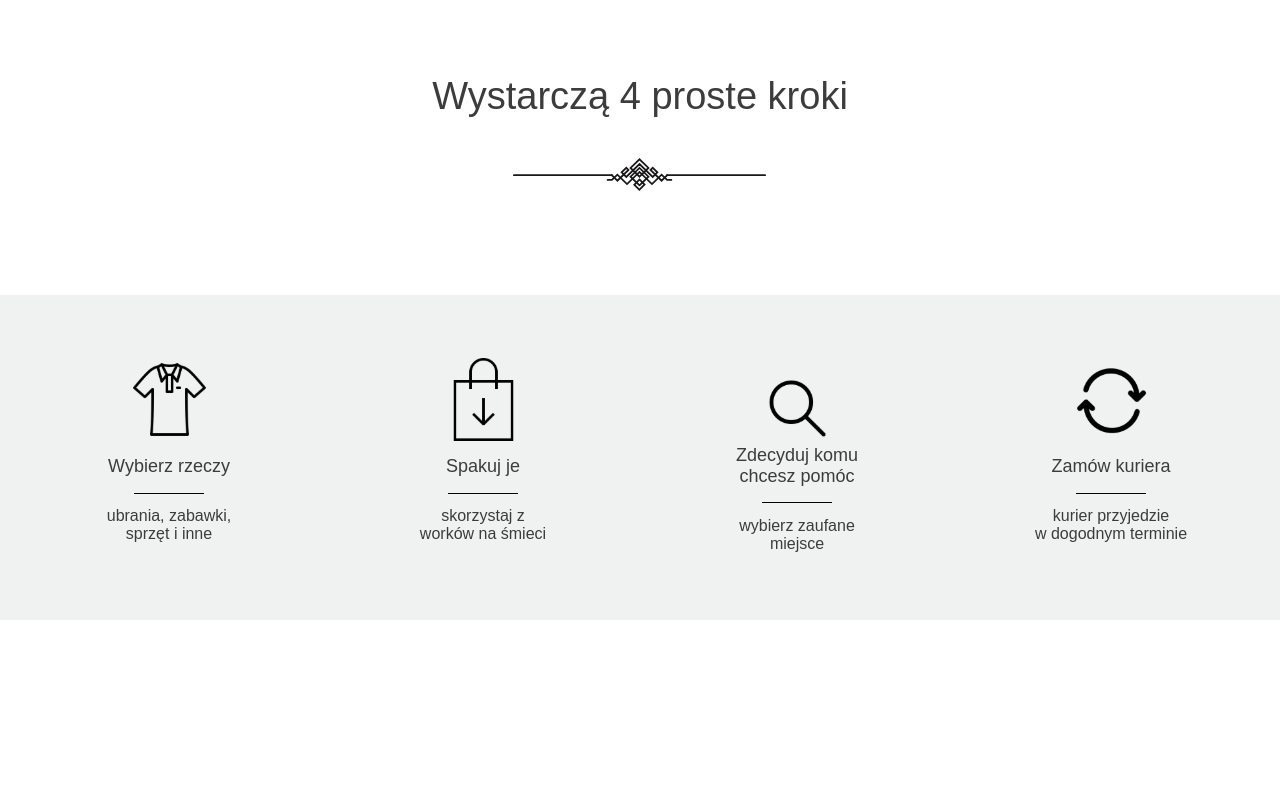
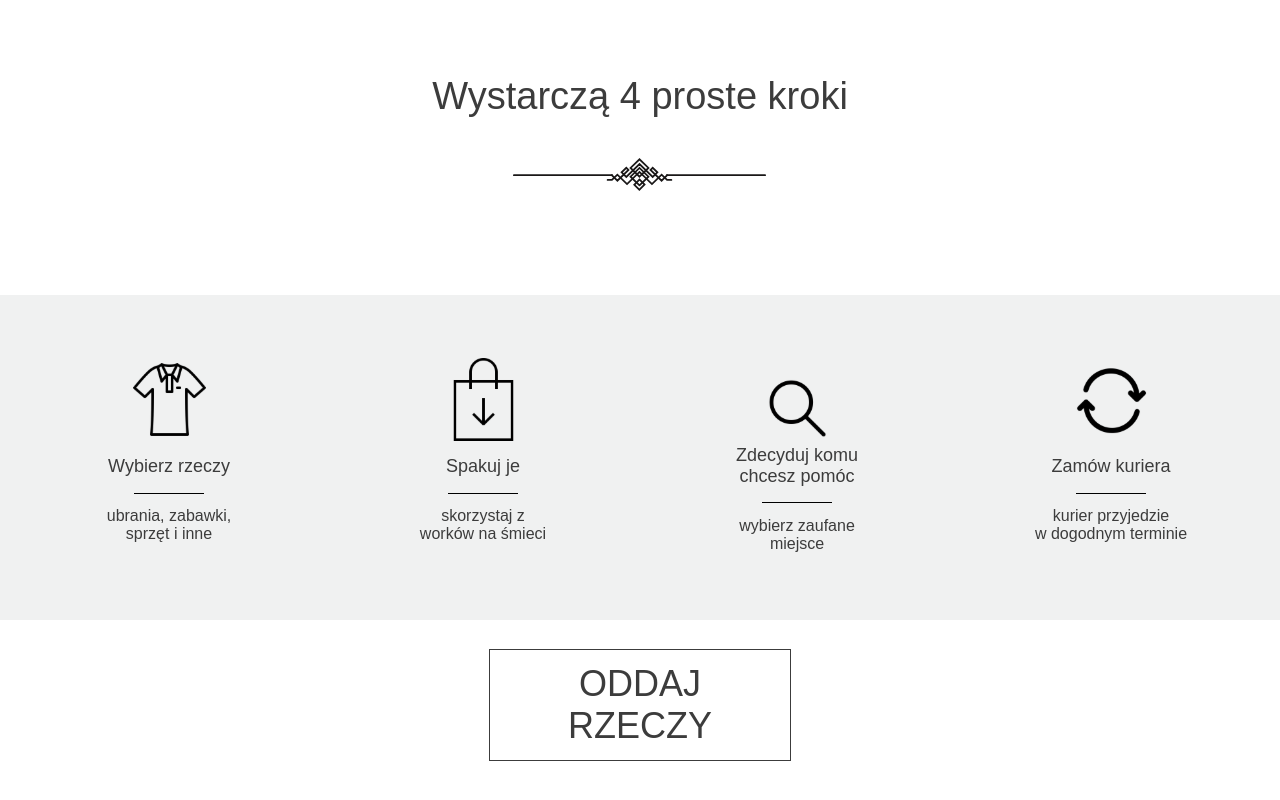
Before and after one commit to wiktornobis/Oddam-w-dobre-r-ce, a React (Create React App) app: page / in a window 1280 px wide. Shown: the part 1396-2196 px from the top of the page. Before the commit the page ends 2016 px from the top, so only its background shows below. Built offline with nearby package versions, Linux system fonts and the light colour scheme.

Commit message:
add all elemets without scroll

```diff
--- a/src/components/simpleSteps/SimpleSteps.js
+++ b/src/components/simpleSteps/SimpleSteps.js
@@ -42,6 +42,10 @@ function SimpleSteps() {
                     <p className="column_fourth_text">w dogodnym terminie</p>
                 </div>
             </div>
+
+            <div className="step_second">
+                <h2 className="step_second_title">oddaj rzeczy</h2>
+            </div>
         </div>
     );
 }
--- a/src/components/simpleSteps/_simpleSteps.scss
+++ b/src/components/simpleSteps/_simpleSteps.scss
@@ -13,6 +13,30 @@
         &_text{
             font-size: 38px;
             margin-bottom: 40px;
+        }
+    }
+
+    &_second {
+        display: flex;
+        justify-content: center;
+        align-items: center;
+        height: 210px;
+
+        &_title {
+            display: flex;
+            justify-content: center;
+            align-items: center;
+            position: relative;
+            top: -20px;
+            border: 1px solid $text-color;
+            text-align: center;
+            text-transform: uppercase;
+            font-size: 36px;
+            font-weight: 300;
+            width: 120px;
+            padding: 13px 150px;
+            cursor: pointer;
+
         }
     }
 
```
